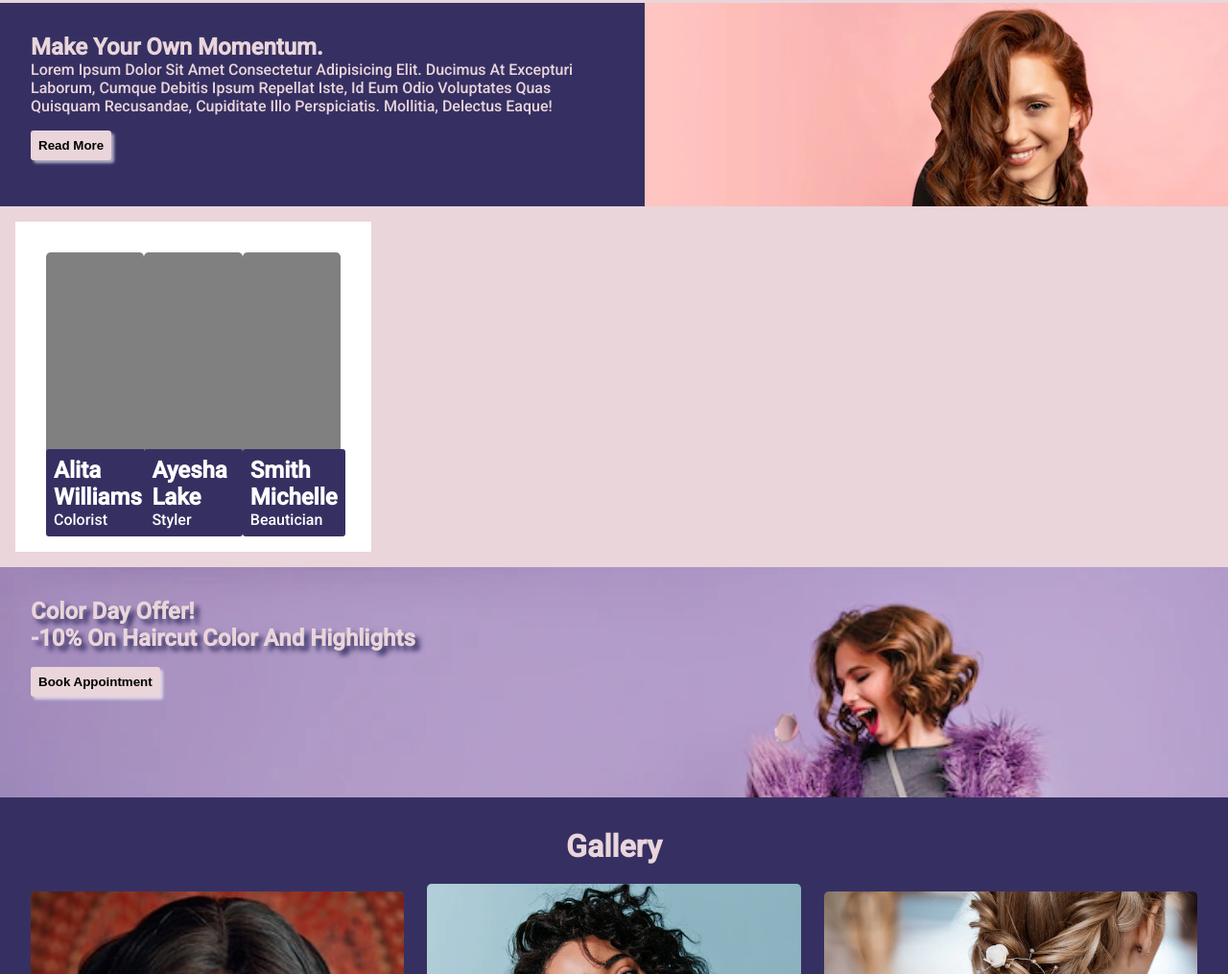
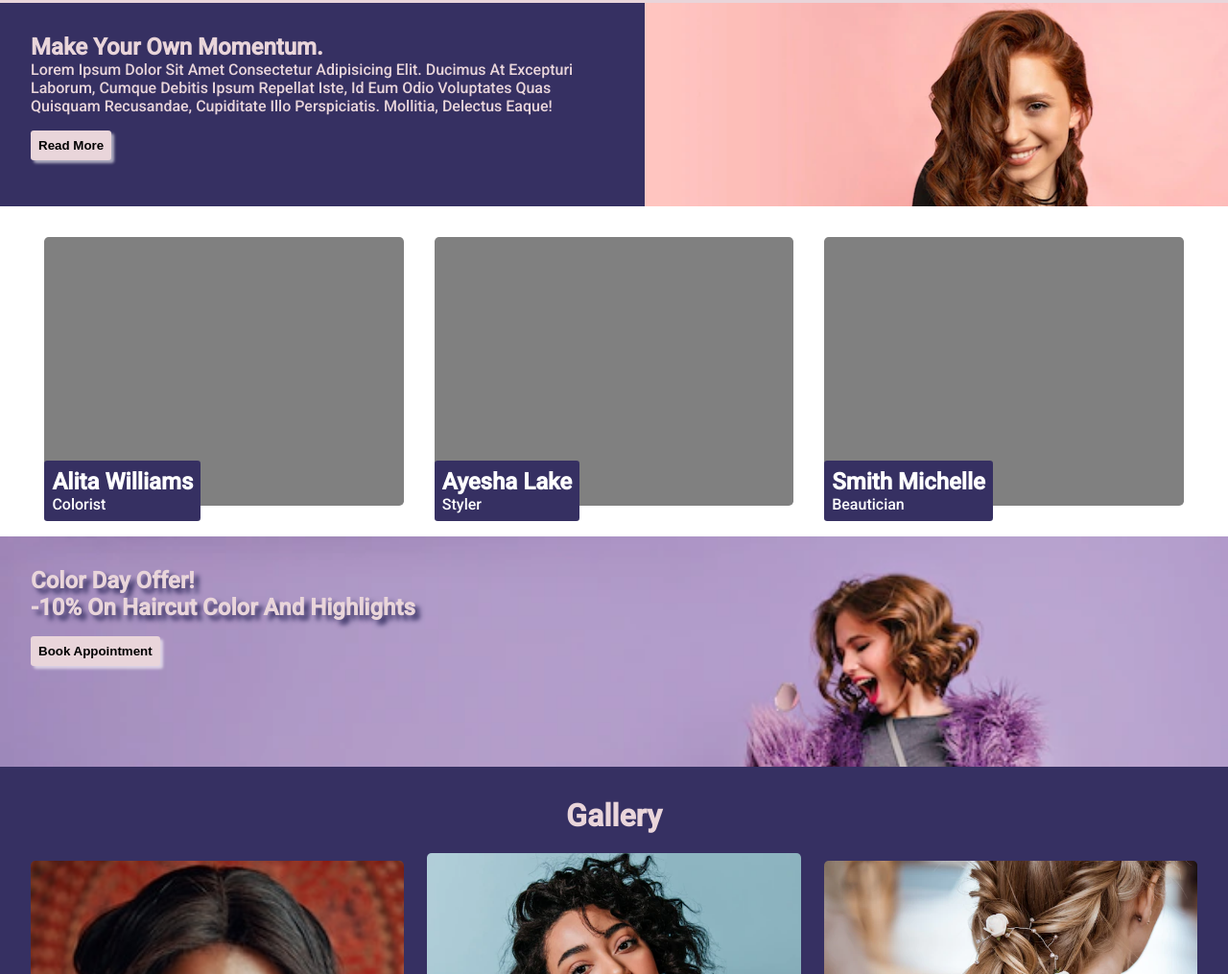
Before and after one commit to FreelancingTwin/Barb-her-Salon, a plain HTML site: page index.html in a window 1280 px wide. Shown: the part 879-1894 px from the top of the page at 96% size. Drawn offline with Linux system fonts and the light colour scheme; a script that the page names is missing.

Commit message:
Update style.css

```diff
--- a/style.css
+++ b/style.css
@@ -314,21 +314,24 @@ button:active {
 
 .staff{
     display: flex;
-    /* flex-wrap: wrap; */
-    width: 29%;
+    flex-wrap: wrap;
+/*     width: 29%; */
     background: white;
-    justify-content: space-between;
-    padding: 2rem;
-    margin: 1rem;
+    justify-content: center;
+/*     padding: 2rem; */
+    padding: 1rem;
+/*     margin: 1rem; */
+
 }
 
 .staffPics{
     height: 35vh;
-    width: 25vw;
+    width: 30%;
     background: grey;
     position: relative;
     border-radius: .3rem;
     justify-content: center;
+    margin:1rem;
 }
 
 .stylist1{
@@ -394,7 +397,7 @@ button:active {
     background: #363062;
     color:  #E9D5DA;
     /* text-shadow:   #f7b0ae 2px 2px 3px; */
-    /* height: 85vh; */
+    height: 85vh;
     text-align: center;
     padding: 2rem;
     padding-bottom: 4rem;
```
